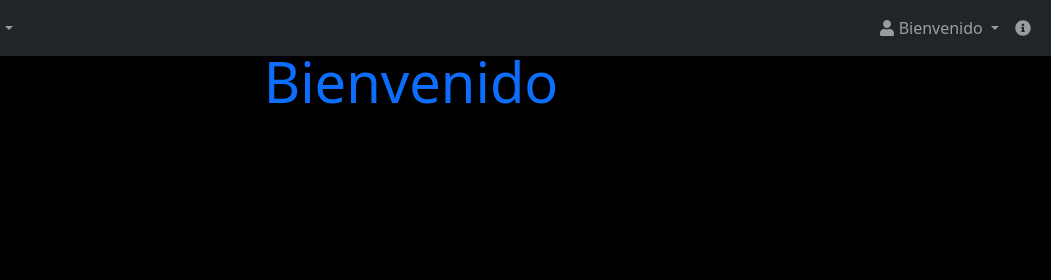
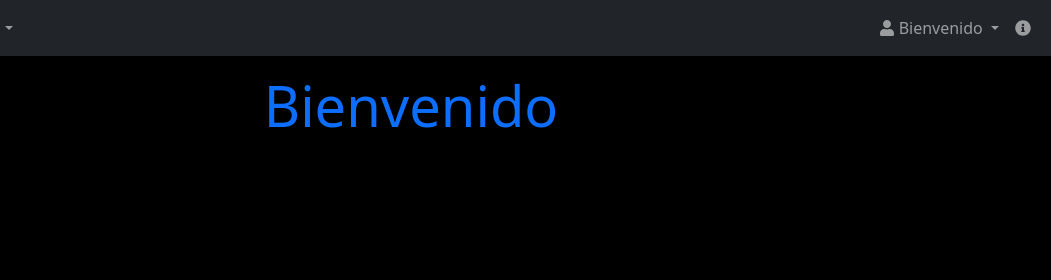
Before and after one commit to angelgtz/test_js, a plain HTML site: page index.html in a window 1280 px wide. Shown: the top 280 px of the page, 229-1280 px from the left. Drawn offline with nearby package versions, Linux system fonts and the light colour scheme.

Commit message:
Cambios en diseño

```diff
--- a/index.html
+++ b/index.html
@@ -65,8 +65,12 @@
           </div>
         </div>
       </nav>
-    <div class="contenido">
-        <h1 class="text-center text-primary mt-5 display-4">Bienvenido</h1>
+    <div class="mt-4 contenido">
+        <div class="row">
+            <div class="col-12">
+                <h1 class="text-center text-primary mt-5 display-4">Bienvenido</h1>
+            </div>
+        </div>
     </div>
 </body>
 </html>
```
